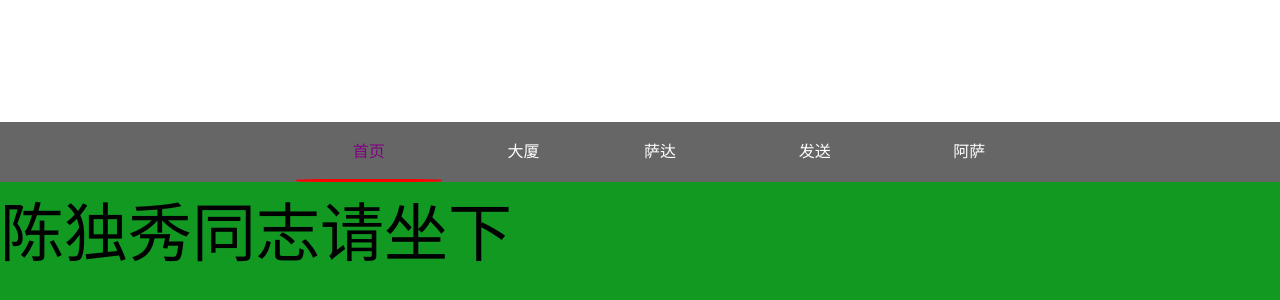
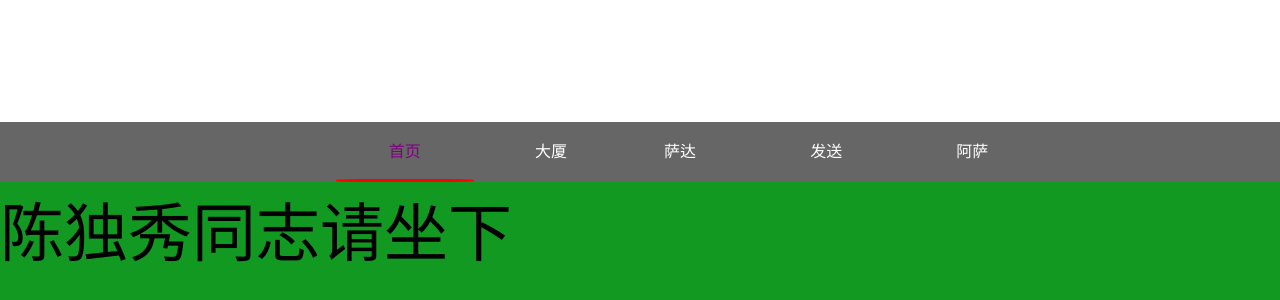
Before and after one commit to diamondloler/tabTrace, a website: page src/index.html in a window 1280 px wide. Shown: the part 278-578 px from the top of the page. Drawn offline with Linux system fonts and the light colour scheme.

Commit message:
debug。   存在一个问题待解决，当pc端情况下，父级设置横向内边距，窗口resize导致tracebar偏移， 因为计算的百分比，跟原生的百分比不一样

```diff
--- a/src/index.html
+++ b/src/index.html
@@ -45,7 +45,7 @@
             justify-content: space-between;
             width: 60%;
             position: relative;
-            padding-left: 40px;
+            padding-left: 80px;
         }
 
         .item {
--- a/src/js/tabTrace.js
+++ b/src/js/tabTrace.js
@@ -17,7 +17,6 @@
     var len = itemList.length
     var line = document.createElement('div')
     var firstItem = itemList[0]
-    var lastItem = itemList[len-1]
     var parent = firstItem.parentNode
     var option = {
       height: '3px',
@@ -65,15 +64,11 @@
 
     var getLeftRelativePercentage = function (RelativeDistance) {
       var firstItemLeft = getLeft(firstItem)
-      var lastItemRight = getRight(lastItem)
       var parentLeft = getLeft(parent)
-      var parentRight = getRight(parent)
       var parentWidth = parseFloat(window.getComputedStyle(parent).width)
 
       //兼容x轴方向，父级元素的内部边距，item的外部边距
-      var leftGap = (firstItemLeft - parentLeft) || 0
-      var rightGap = (lastItemRight - parentRight) || 0
-      var OffsetX = leftGap + rightGap
+      var OffsetX = (firstItemLeft - parentLeft) || 0
       return (RelativeDistance + OffsetX)/ parentWidth * 100 + '%'
     }
 
```
